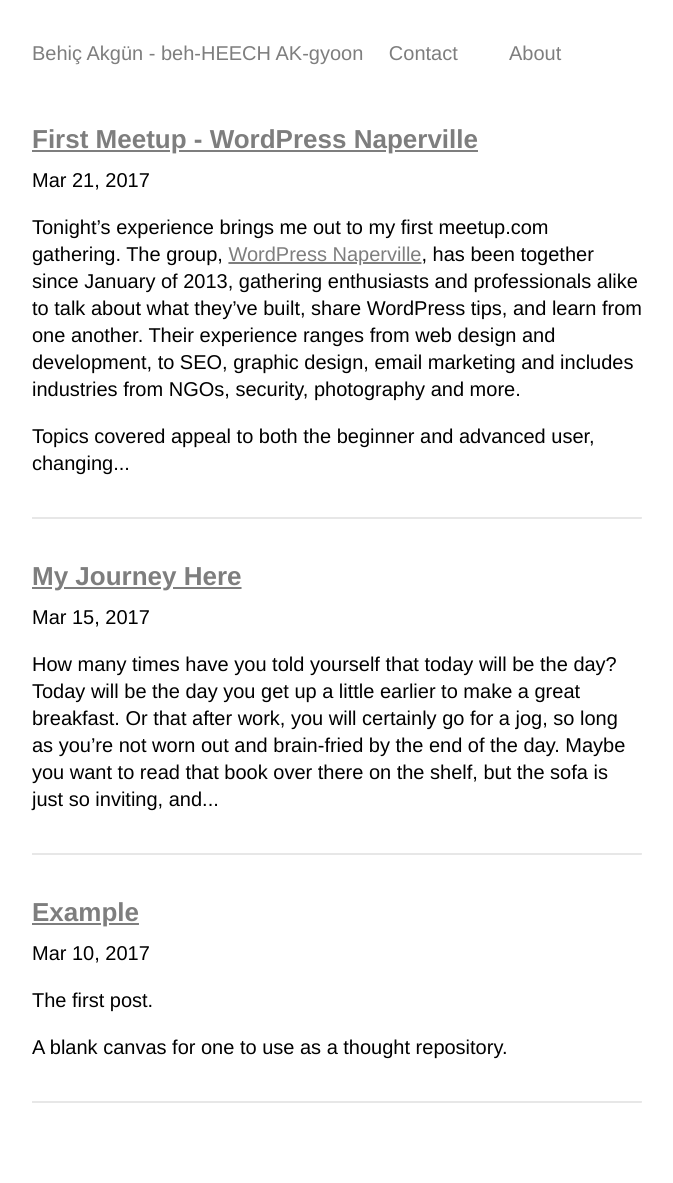
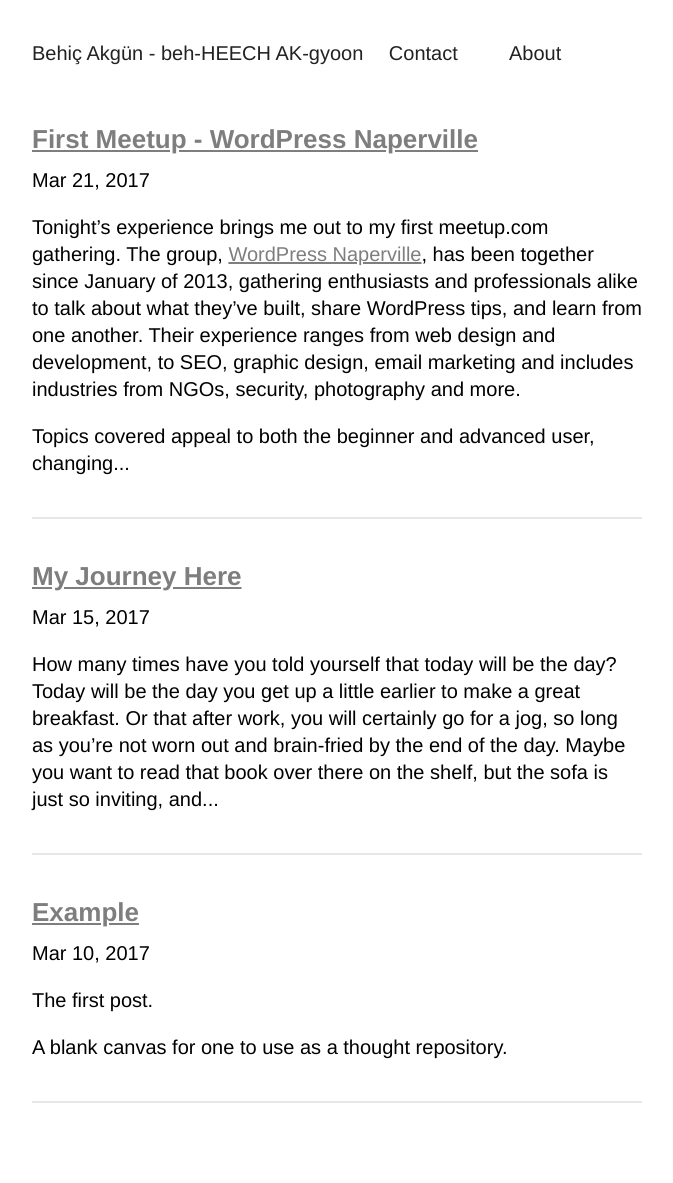
Before and after one commit to behica/behica.github.io, a Jekyll site: the page built from index.html, in a window 1280 px wide. Shown: the whole page, without its empty margins (303-976 px from the left). Built offline with Jekyll 4.4.1, drawn with Linux system fonts in a browser that asks for light colours.

Commit message:
CSS navigation

```diff
--- a/_config.yml
+++ b/_config.yml
@@ -1,6 +1,8 @@
 #Site Config
 baseurl: ""
 url: "https://www.behicakgun.com"
+collections:
+- projects
 
 # Site settings
 title: Behiç Akgün - beh-HEECH AK-gyoon
--- a/css/main.css
+++ b/css/main.css
@@ -100,7 +100,35 @@
 }
 .nav a {
 	text-decoration: none;
+    position: relative;
+    color: #222;
 }
+
+.nav a:hover {
+	text-decoration: none;
+}
+
+.nav a:before {
+	content: '';
+    position: absolute;
+    width: 100%;
+    height: 2px;
+    bottom: 0;
+    left: 0;
+    background-color: #F00;
+    visibility: hidden;
+    -webkit-transform: scaleX(0);
+    transform: scaleX(0);
+    -webkit-transition: all 0.3s ease-in-out 0s;
+    transition: all 0.3s ease-in-out 0s;
+}
+
+.nav a:hover:before {
+    visibility: visible;
+    -webkit-transform: scaleX(1);
+    transform: scaleX(1);
+}
+
 .nav ul {
 	list-style: none;
 	padding-left: 0;
```
Lines whose indentation alone changed are shown as unchanged.
